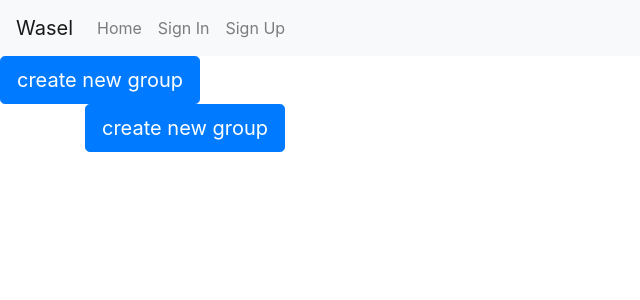
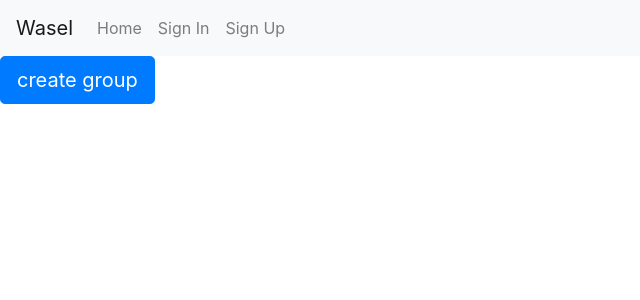
Before and after one commit to saud9030/Wfrontend, a React (Create React App) app: page / in a window 1280 px wide. Shown: the top 300 px of the page, without its empty margins (0-640 px from the left). Built offline with nearby package versions, Linux system fonts and the light colour scheme.

Commit message:
redirection is working, but the button needs to disapear

```diff
--- a/src/App.js
+++ b/src/App.js
@@ -41,10 +41,14 @@
           changeActivePage={this.changeActivePage}
           onSignout={this.onSignout}
         />
-        <Home user={user} changeActivePage={this.changeActivePage} />
+        <Home
+          user={user}
+          changeActivePage={this.changeActivePage}
+          active={this.activePage}
+        />
 
         <div className="container">
-          {activePage === "home" ? <Home /> : ""}
+          {/* {activePage === "home" ? <Home /> : ""} */}
           {activePage === "sign-in" ? (
             <SigninForm onSignin={this.onSignin} />
           ) : (
--- a/src/components/Home.js
+++ b/src/components/Home.js
@@ -1,5 +1,4 @@
 import React from "react";
-import CreatGroupForm from "./authForm.js/CreateGroupForm";
 
 // if user logged, then user is able to create new group
 const authenticatedOptions = (changeActivePage, user) => (
@@ -35,9 +34,22 @@
 
 const Home = ({ user, changeActivePage }) => (
   <div>
-    {user
+    <button
+      type="button"
+      class="btn btn-primary btn-lg"
+      onClick={() => {
+        if (user) {
+          changeActivePage("api/group");
+        } else {
+          changeActivePage("sign-up");
+        }
+      }}
+    >
+      create group
+    </button>
+    {/* {user
       ? authenticatedOptions(changeActivePage)
-      : unauthenticatedOptions(changeActivePage)}
+      : unauthenticatedOptions(changeActivePage)} */}
   </div>
 );
 
```
